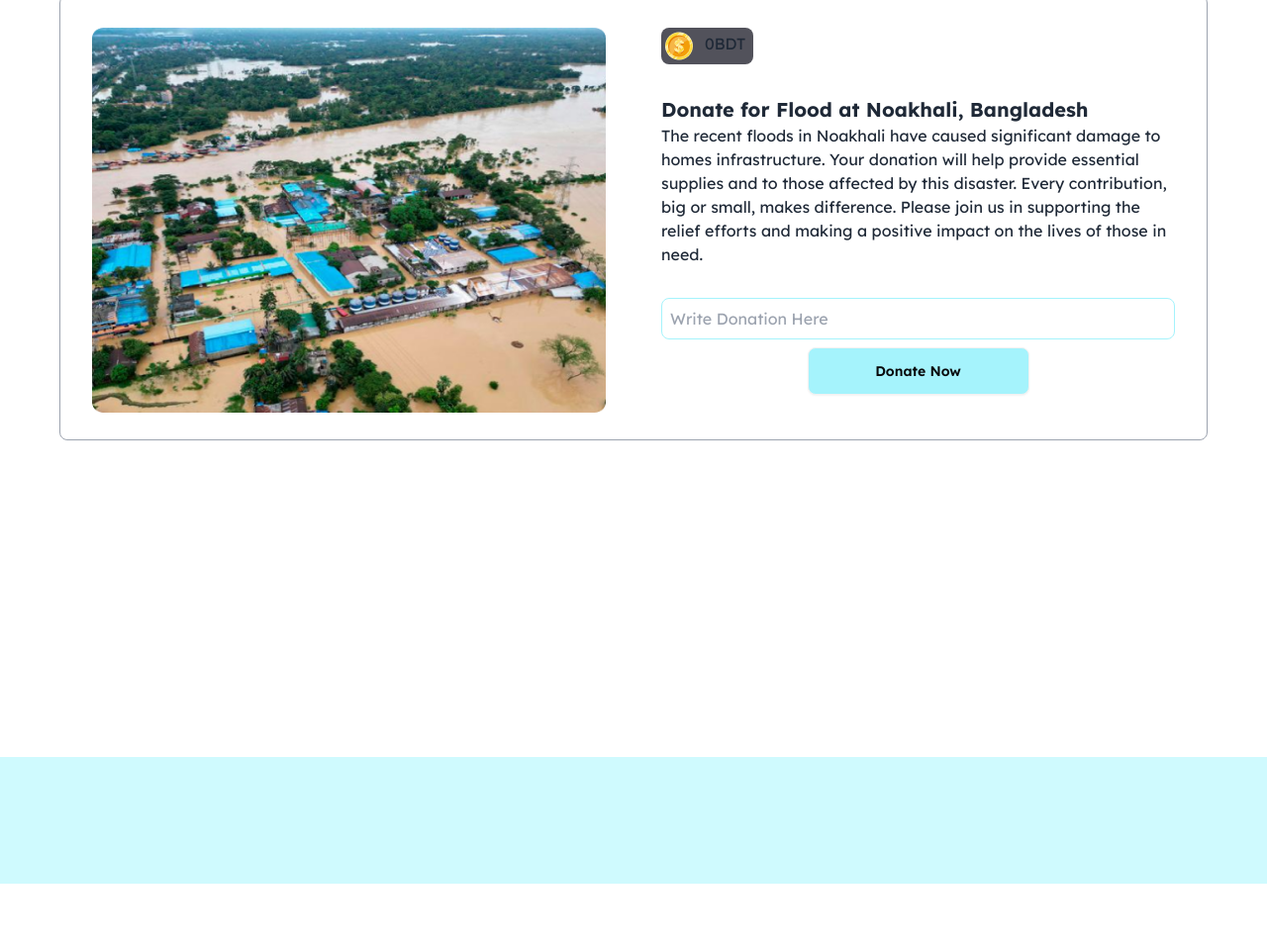
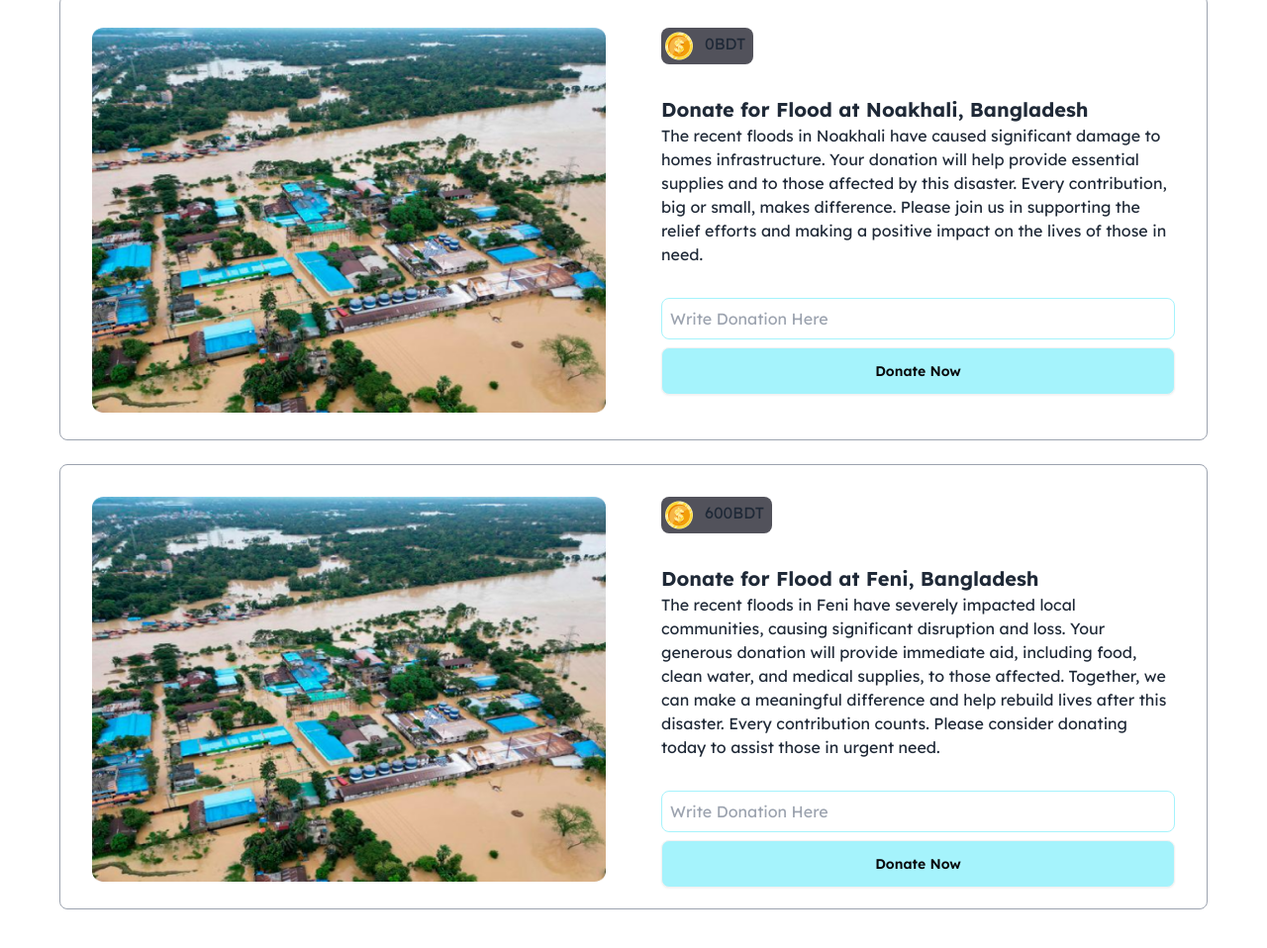
Before and after one commit to SwadKhan/assignment05_PH, a website: page index.html in a window 1280 px wide. Shown: the part 214-1172 px from the top of the page at 99% size. Before the commit the page ends 1107 px from the top, so only its background shows below. Drawn offline with nearby package versions, Linux system fonts and the light colour scheme.

Commit message:
2nd commit

```diff
--- a/function.js
+++ b/function.js
@@ -7,6 +7,22 @@ document.getElementById('ButtonCard1').addEventListener('click', function (event
     if (b === true) {
         document.getElementById('my_modal_5').showModal();
         history(addM, 'Noakhali,Bangladesh')
+    }
+
+})
+
+// card2
+
+
+document.getElementById('ButtonCard2').addEventListener('click', function (event) {
+    event.preventDefault();
+    const addM = getInputFieldValueById('card2');
+    console.log(addM);
+    const b = addMoney('Bcard2', addM, event);
+    document.getElementById('card2').value = "";
+    if (b === true) {
+        document.getElementById('my_modal_5').showModal();
+        history(addM, 'Feni,Bangladesh')
     }
 
 })
--- a/index.html
+++ b/index.html
@@ -113,7 +113,38 @@
                                 placeholder="Write Donation Here" name="">
 
                             <button id="ButtonCard1"
-                                class="btn w-56 bg-cyan-200 text-zinc-950 hover:bg-green-300 ">Donate
+                                class="btn w-full bg-cyan-200 text-zinc-950 hover:bg-green-300 ">Donate
+                                Now</button>
+                        </div>
+                    </div>
+                </div>
+
+            </div>
+
+            <!-- card2 -->
+            <div class=" border border-gray-400 rounded-lg h-[450px] w-[1160px] mx-auto mt-6 ">
+
+                <div class="flex gap-14  p-8 ">
+                    <img class="w-[522px] h-[389px]" src="./assets/feni.png" alt="Feni_image" alt="">
+                    <div class="space-y-8 w-[522px] h-[389px] ">
+                        <div class="flex gap-3 rounded-lg bg-zinc-600 w-max p-1 pr-2">
+                            <img src="./assets/coin.png" alt="">
+                            <p><span id="Bcard2">600</span>BDT</p>
+                        </div>
+                        <div>
+                            <h3 class="text-xl font-bold">Donate for Flood at <span>Feni, Bangladesh</span></h3>
+                            <p>The recent floods in Feni have severely impacted local communities, causing significant
+                                disruption and loss. Your generous donation will provide immediate aid, including food,
+                                clean water, and medical supplies, to those affected. Together, we can make a meaningful
+                                difference and help rebuild lives after this disaster. Every contribution counts. Please
+                                consider donating today to assist those in urgent need.</p>
+                        </div>
+                        <div class="flex flex-col gap-2 items-center">
+                            <input id="card2" type="text" class="border border-cyan-200 rounded-lg p-2 w-full"
+                                placeholder="Write Donation Here" name="">
+
+                            <button id="ButtonCard2"
+                                class="btn w-full bg-cyan-200 text-zinc-950 hover:bg-green-300 ">Donate
                                 Now</button>
                         </div>
                     </div>
@@ -121,6 +152,8 @@
 
             </div>
         </div>
+
+
 
 
         <!-- history -->
--- a/utilites.js
+++ b/utilites.js
@@ -31,7 +31,7 @@ function history(money, location) {
 
     const newDiv = document.createElement('div');
     newDiv.className = 'border border-gray-400 rounded-lg ml-[150px] mr-[150px] mt-6 p-16 gap-6';
-    newDiv.innerHTML = `<p>${money}Taka is donated for ${location} </p>
+    newDiv.innerHTML = `<p>${money} Taka is donated for ${location} </p>
         <p> Date: ${fDate}</p>`
     document.getElementById("history").appendChild(newDiv);
 }
```
